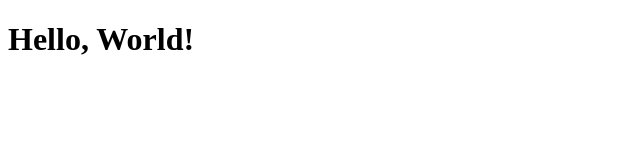
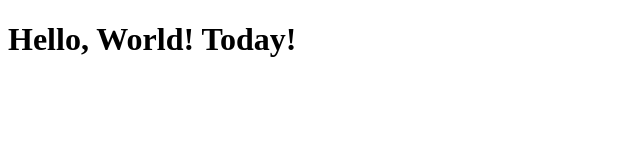
Before and after one commit to JohnBartlett/fresh-start, a website: page public/index.html in a window 1280 px wide. Shown: the whole page, without its empty margins (0-640 px from the left). Drawn offline with Linux system fonts and the light colour scheme.

Commit message:
Update index.html

```diff
--- a/public/index.html
+++ b/public/index.html
@@ -5,6 +5,6 @@
     <title>Hello Test</title>
   </head>
   <body>
-    <h1>Hello, World!</h1>
+    <h1>Hello, World! Today!</h1>
   </body>
 </html>
```
